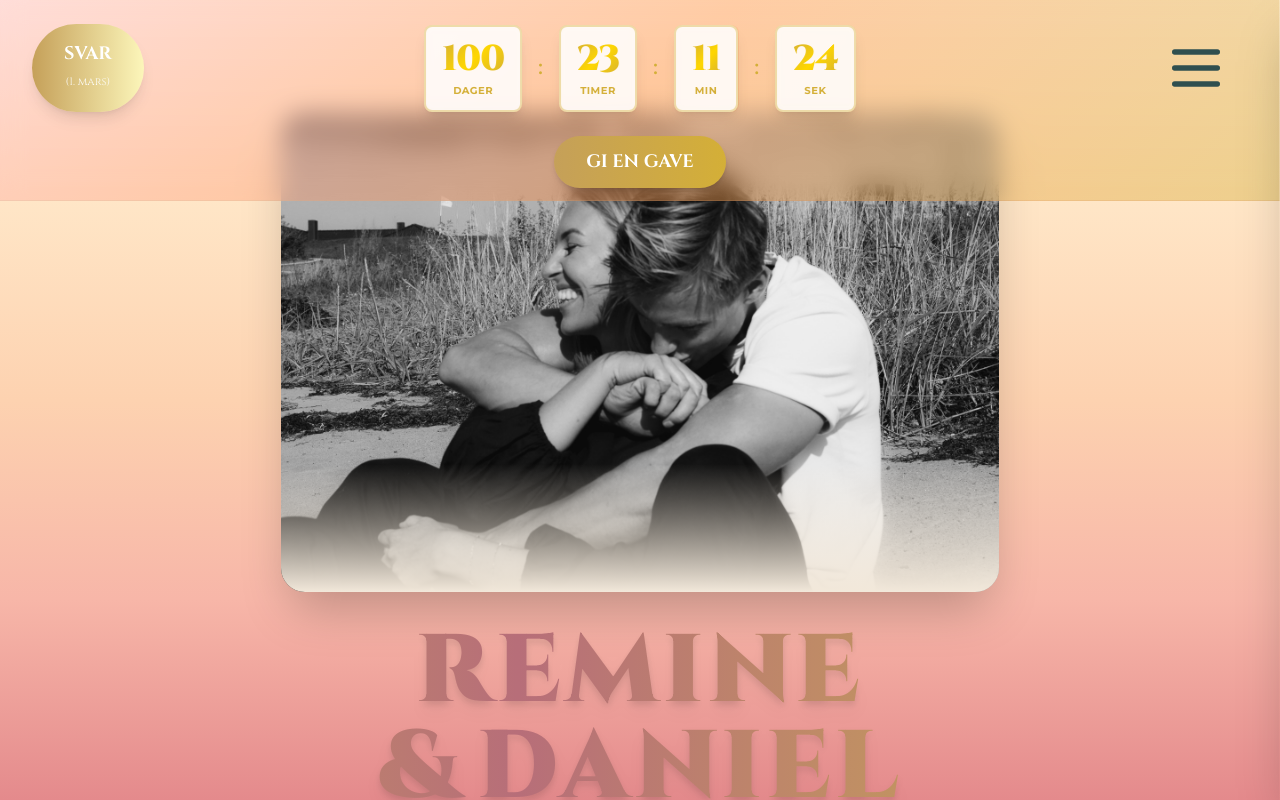
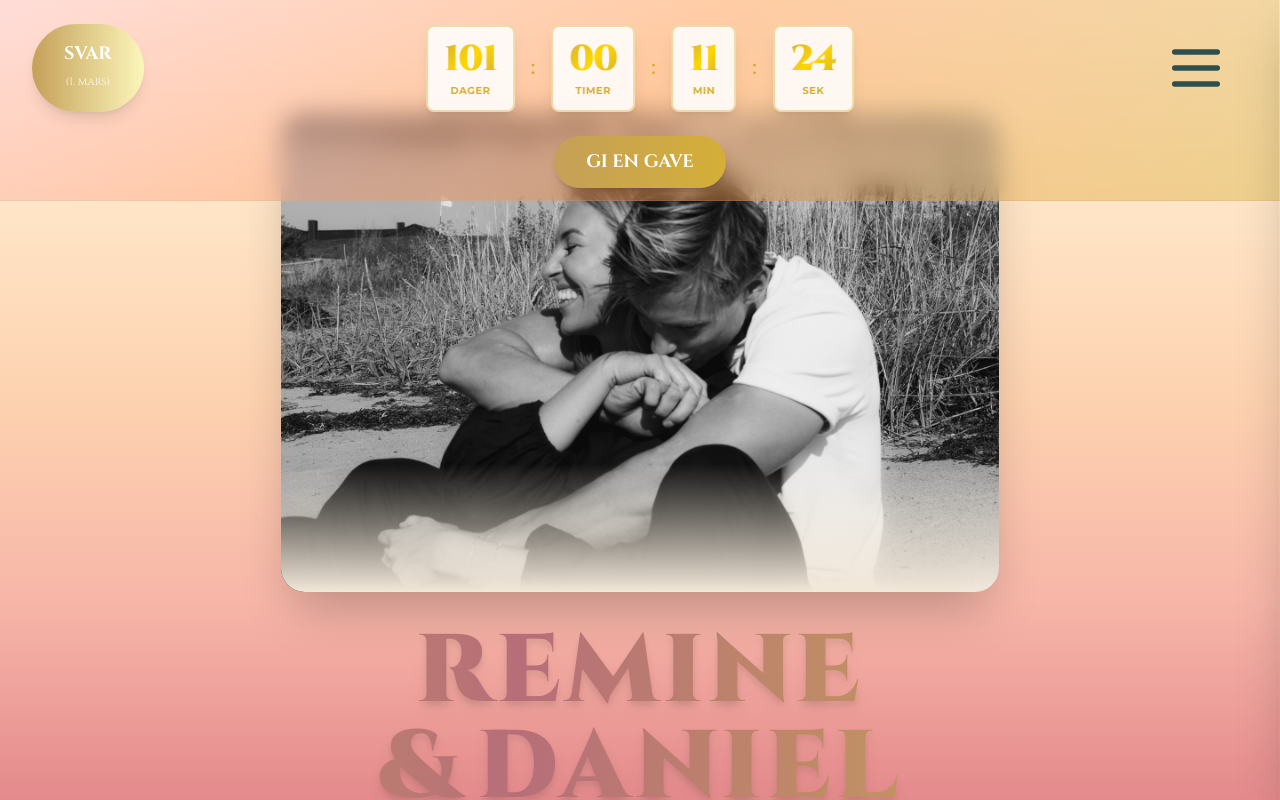
Before and after one commit to danielberling-db/bryllup-final, a React (Vite) app: page / in a window 1280 px wide. Shown: the top 800 px of the page. Built offline with nearby package versions, Linux system fonts and the light colour scheme.

Commit message:
Tvungen tidsfiks til 15:30 og tekstoppdatering økonomisk støtte

```diff
--- a/src/App.jsx
+++ b/src/App.jsx
@@ -25,7 +25,7 @@ function App() {
   });
 
   useEffect(() => {
-    const targetDate = new Date('2026-05-23T14:30:00');
+    const targetDate = new Date('2026-05-23T15:30:00');
 
     const updateCountdown = () => {
       const now = new Date();
--- a/src/components/Footer.jsx
+++ b/src/components/Footer.jsx
@@ -9,7 +9,7 @@ const Footer = () => {
   });
 
   useEffect(() => {
-    const targetDate = new Date('2026-05-23T14:30:00');
+    const targetDate = new Date('2026-05-23T15:30:00');
 
     const updateCountdown = () => {
       const now = new Date();
```
